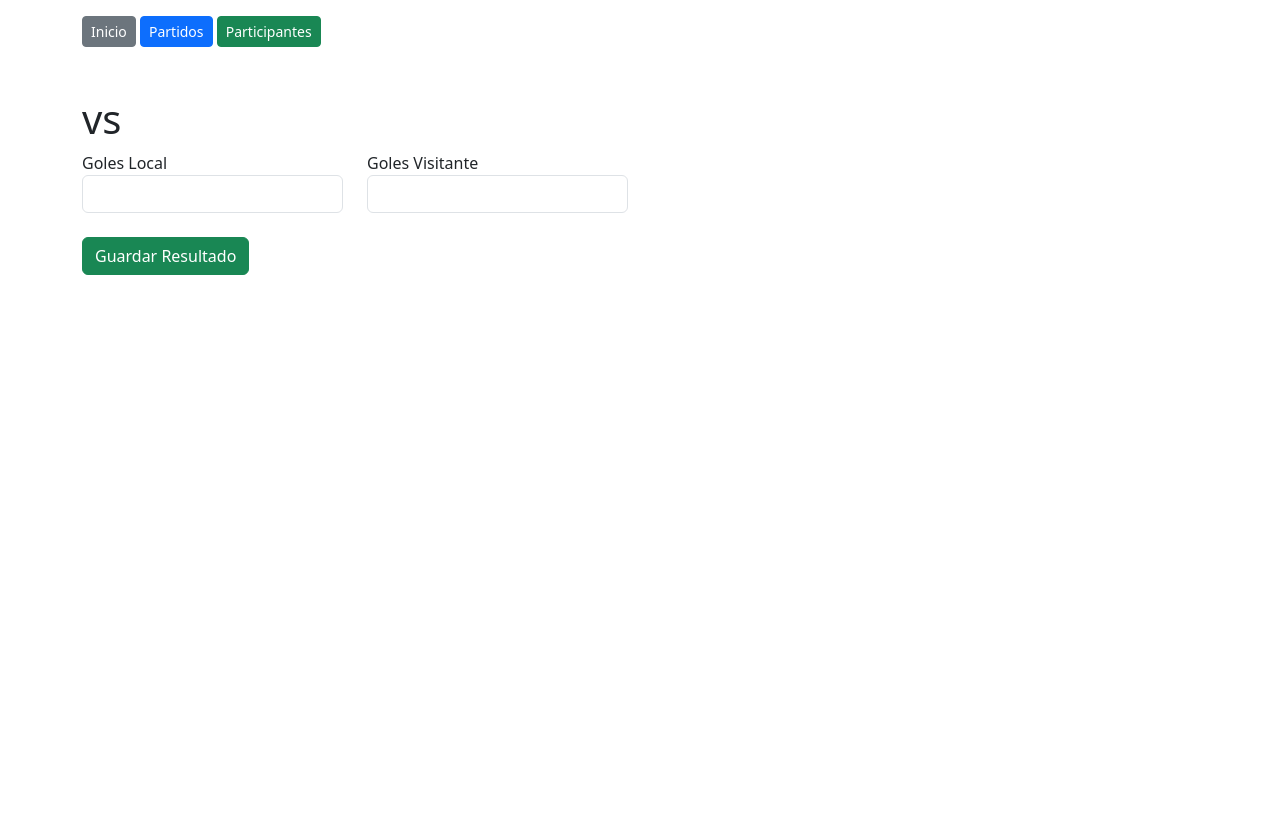
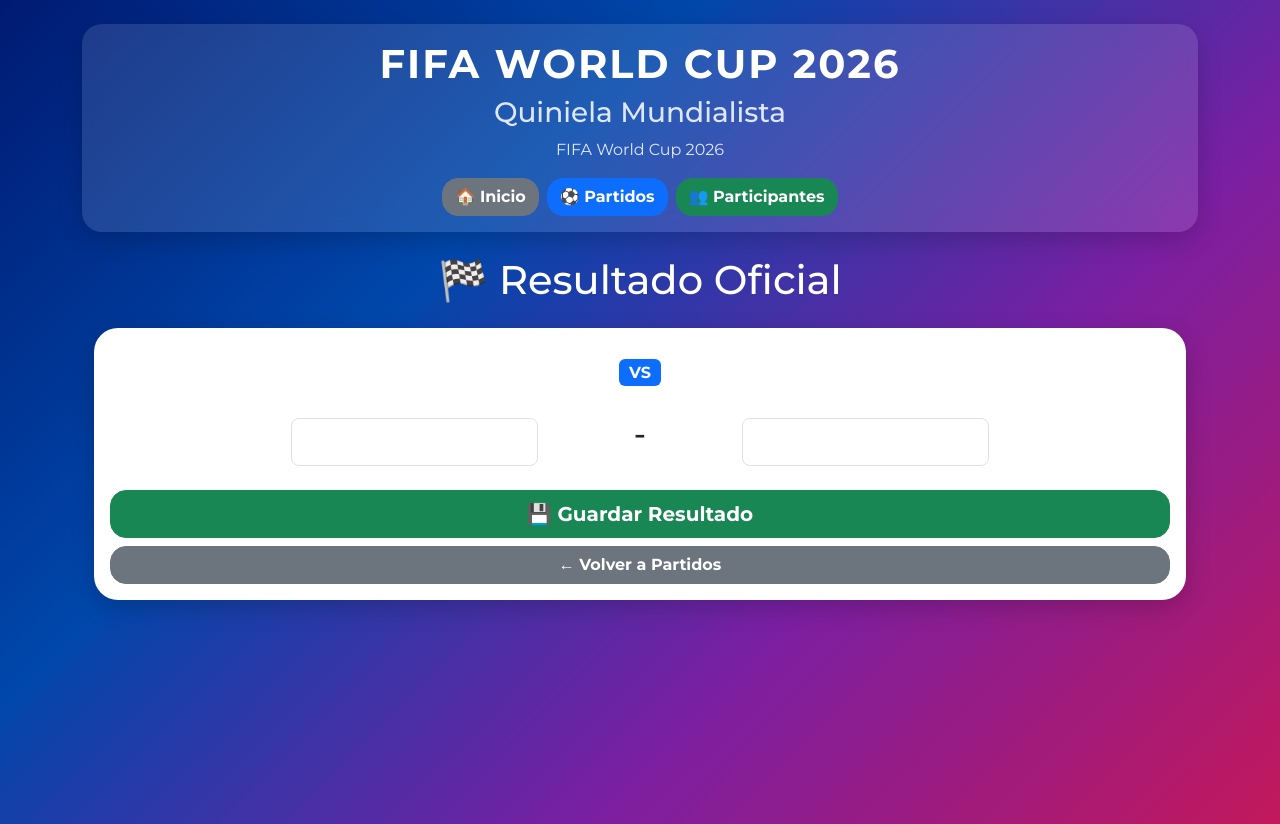
Before and after one commit to OmarBZ27/quiniela-mundialista, a Flask app: template templates/resultado.html in a window 1280 px wide. Before the commit the page ends 275 px from the top, so only its background shows below. Run offline with Flask 3, Linux system fonts and the light colour scheme; the template is opened without the code that fills it, so the values that code supplies are empty.

Commit message:
Prueba base html

```diff
--- a/templates/resultado.html
+++ b/templates/resultado.html
@@ -1,62 +1,96 @@
-<!DOCTYPE html>
-<html>
-<head>
+{% extends "base.html" %}
 
-    <meta name="viewport" content="width=device-width, initial-scale=1">
-    <title>Resultado</title>
-    <link href="https://cdn.jsdelivr.net/npm/bootstrap@5.3.7/dist/css/bootstrap.min.css" rel="stylesheet">
-</head>
-<body>
+{% block titulo %}
+Resultado
+{% endblock %}
 
-    <div class="container mt-3">
+{% block contenido %}
 
-        <a href="/" class="btn btn-secondary btn-sm">Inicio</a>
+<div class="container mt-4">
 
-        <a href="/partidos" class="btn btn-primary btn-sm">
-        Partidos
-        </a>
+    <h1 class="text-center text-white mb-4">
+        🏁 Resultado Oficial
+    </h1>
 
-        <a href="/participantes" class="btn btn-success btn-sm">
-        Participantes
-        </a>
+    <div class="card">
+
+        <div class="card-body">
+
+            <h3 class="text-center mb-4">
+
+                {{ partido[1] }}
+
+                <div class="my-2">
+                    <span class="badge bg-primary fs-6">
+                        VS
+                    </span>
+                </div>
+
+                {{ partido[2] }}
+
+            </h3>
+
+            <form method="POST">
+
+                <div class="row justify-content-center">
+
+                    <div class="col-5 col-md-3">
+
+                        <label class="form-label text-center d-block">
+                            {{ partido[1] }}
+                        </label>
+
+                        <input type="number"
+                               name="gol_local"
+                               class="form-control form-control-lg text-center"
+                               min="0"
+                               required>
 
                     </div>
 
-<div class="container mt-5">
+                    <div class="col-2 text-center align-self-center">
 
-    <h1>{{ partido[1] }} vs {{ partido[2] }}</h1>
+                        <h2>-</h2>
 
-    <form method="POST">
-
-        <div class="row">
-
-            <div class="col-md-3">
-                <label>Goles Local</label>
-                <input type="number"
-                       name="gol_local"
-                       class="form-control"
-                       required>
                     </div>
 
-            <div class="col-md-3">
-                <label>Goles Visitante</label>
+                    <div class="col-5 col-md-3">
+
+                        <label class="form-label text-center d-block">
+                            {{ partido[2] }}
+                        </label>
+
                         <input type="number"
                                name="gol_visitante"
-                       class="form-control"
+                               class="form-control form-control-lg text-center"
+                               min="0"
                                required>
+
                     </div>
 
                 </div>
 
-        <br>
+                <div class="d-grid gap-2 mt-4">
 
-        <button class="btn btn-success">
-            Guardar Resultado
+                    <button class="btn btn-success btn-lg">
+                        💾 Guardar Resultado
                     </button>
+
+                    <a href="/partidos"
+                       class="btn btn-secondary">
+
+                        ← Volver a Partidos
+
+                    </a>
+
+                </div>
 
             </form>
 
         </div>
 
-</body>
-</html>
+    </div>
+
+</div>
+
+{% endblock %}
```
Lines whose indentation alone changed are shown as unchanged.
